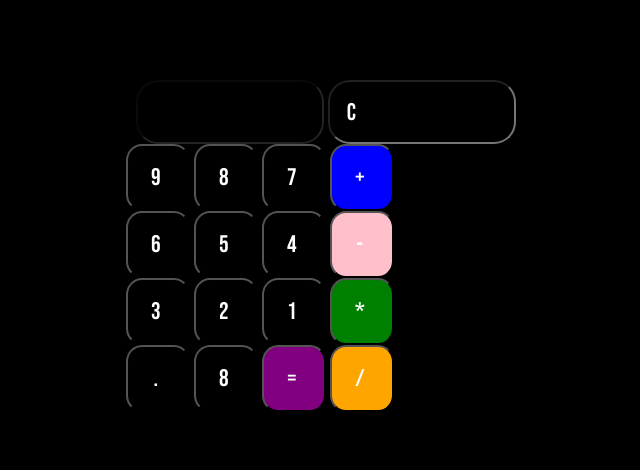
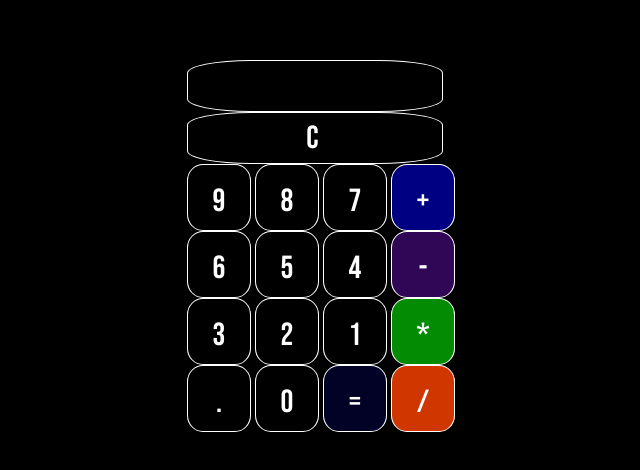
Before and after one commit to matheussilvatorres/calculadora, a plain HTML site: page index.html in a window 1280 px wide. Shown: the part 162-632 px from the top of the page, without its empty margins (327-967 px from the left). Drawn offline with Linux system fonts and the light colour scheme.

Commit message:
finalizando o projeto da calculadora

```diff
--- a/index.html
+++ b/index.html
@@ -9,8 +9,8 @@
 </head>
 <body>
     <div class="main">
-        <form action="" name="calculator">[
-            <input type="text" class="textMainColor" name="text1" disabled>
+        <form action="" name="Calculator">
+            <input type="text" class="textMainColor" name="text1" disabled><br>
             <input type="text" class="textMainColor" name="text12" value="C" onclick="location.reload()"><br>
 
             <input type="button" class="numMainColor" name="btn9" value="9" onclick="displaynum(btn9.value)">
@@ -29,8 +29,8 @@
             <input type="button" class="numGre" name="multBtn" value="*" onclick="displaynum(multBtn.value)"><br>
 
             <input type="button" class="numMainColor" name="dot" value="." onclick="displaynum(dot.value)">
-            <input type="button" class="numMainColor" name="btn0" value="8" onclick="displaynum(btn0.value)">
-            <input type="button" class="numPur" name="eqlbtn" value="=" onclick="displaynum(eqlbtn.value)">
+            <input type="button" class="numMainColor" name="btn0" value="0" onclick="displaynum(btn0.value)">
+            <input type="button" class="numdarkb" name="eqlbtn" value="=" onclick="text1.value=eval(text1.value)">
             <input type="button" class="numOra" name="divbtn" value="/" onclick="displaynum(divbtn.value)"><br>
         </form>
     </div>
--- a/script.js
+++ b/script.js
@@ -1,3 +1,3 @@
 function displaynum(n1){
-    calculator.text1.value = calculator.text1.value + n1
+    Calculator.text1.value = Calculator.text1.value + n1
 }
--- a/style.css
+++ b/style.css
@@ -11,49 +11,49 @@ body{
 
 input{
     color: white;
+    padding: 17px;
+    outline: none;
+    font-size: 2em;
+    font-family: 'Bebas Neue', cursive;
+    border-radius: 25%;
+    border: 1px solid white;
     width: 64px;
     height: 67px;
-    border-radius: 22px;
-    letter-spacing: 5px;
-    padding: 17px;
-    outline: none;
-    font-size: 1.5em;
-    font-family: 'Bebas Neue', cursive;
-    border-radius: 25%;
 }
 
 main{
     display: inline-block;
 }
 
+.numMainColor{
+    background-color: black;
+}
+
 .textMainColor{
-    background-color: #000;
-    width: 150px;
-    height: 26px;
-    border-radius: 22px;
+    background-color: black;
+    border: 1px solid white;
+    text-align: center;
+    width: 220px;
+    height: 16px;
     letter-spacing: 5px;
 }
 
-.numMainColor{
-    background-color: #000;
-}
-
 .numBlue{
-    background-color: blue;
+    background-color: rgba(0, 0, 255, 0.514);
 }
 
 .numPin{
-    background-color: pink;
+    background-color: rgba(68, 10, 122, 0.712);
 }
 
 .numGre{
-    background-color: green;
+    background-color: rgba(7, 252, 7, 0.555);
 }
 
-.numPur{
-    background-color: purple;
+.numdarkb{
+    background-color: rgb(2, 2, 39);
 }
 
 .numOra{
-    background-color: orange;
+    background-color: rgba(255, 68, 0, 0.815);
 }
```
